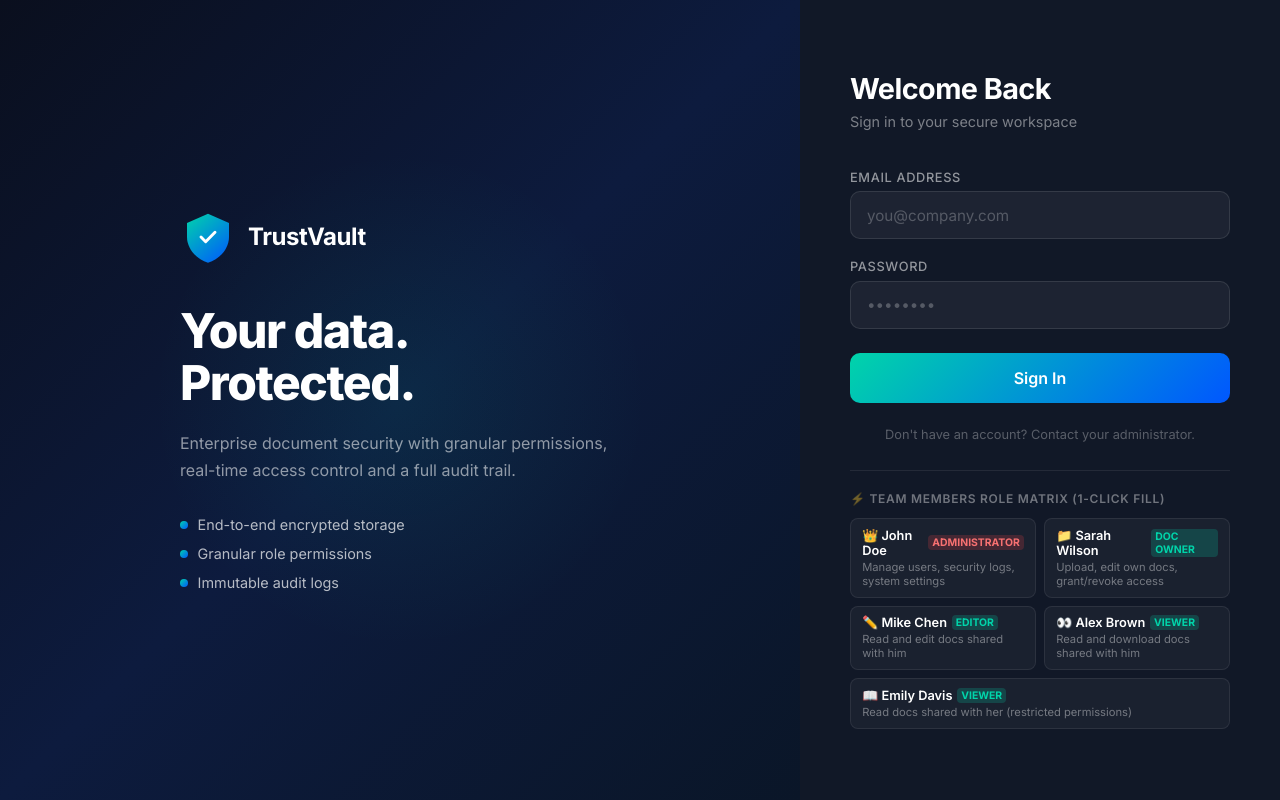
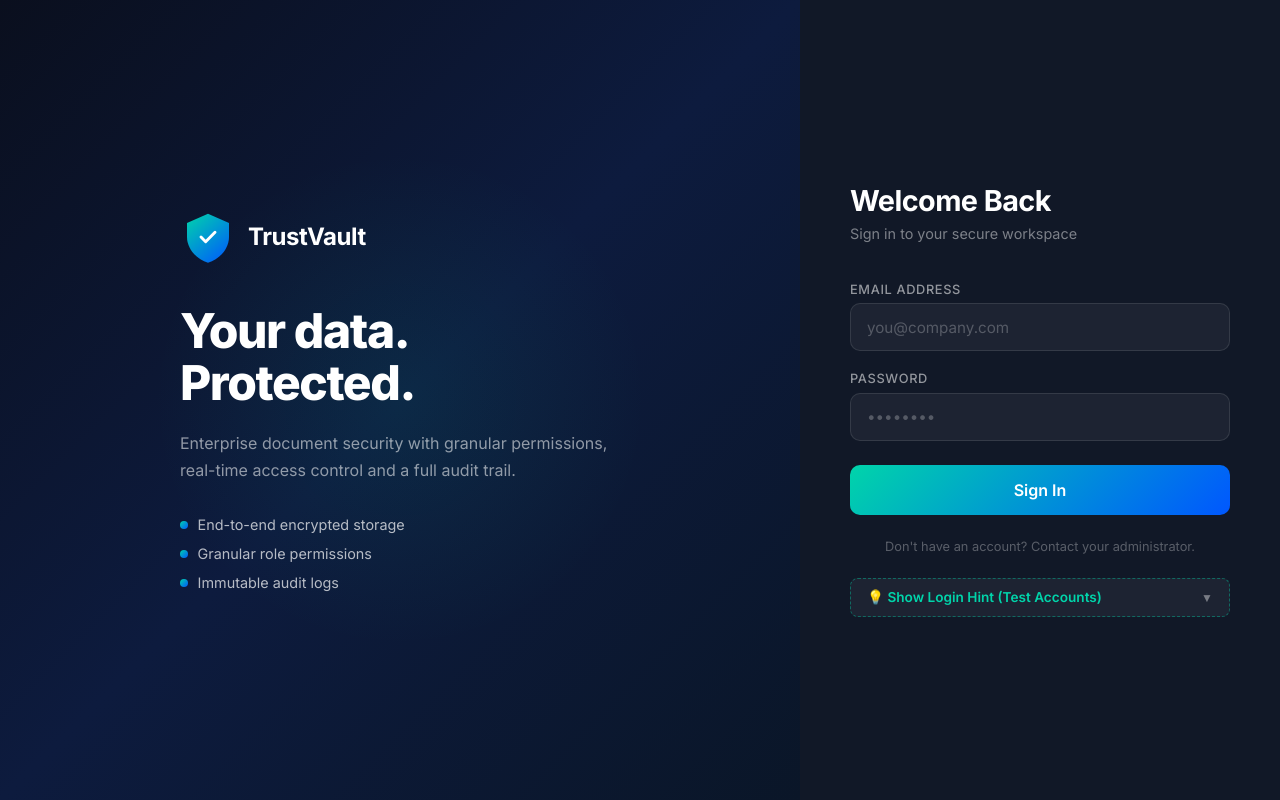
Before and after one commit to shaestashaik21/Trustvault, a Next.js app: page /login in a window 1280 px wide. Built offline with nearby package versions, Linux system fonts and the light colour scheme.

Commit message:
feat: hide role accounts matrix behind interactive Hint button

```diff
--- a/src/app/login/login.module.css
+++ b/src/app/login/login.module.css
@@ -208,10 +208,58 @@
   margin-top: 1.5rem;
 }
 
+.hintContainer {
+  margin-top: 1.5rem;
+}
+
+.hintBtn {
+  width: 100%;
+  background: rgba(255, 255, 255, 0.05);
+  border: 1px dashed rgba(0, 212, 170, 0.4);
+  color: #00d4aa;
+  border-radius: 8px;
+  padding: 0.65rem 1rem;
+  font-size: 0.85rem;
+  font-weight: 600;
+  cursor: pointer;
+  display: flex;
+  align-items: center;
+  justify-content: space-between;
+  transition: all 0.2s;
+  font-family: inherit;
+}
+
+.hintBtn:hover {
+  background: rgba(0, 212, 170, 0.1);
+  border-color: #00d4aa;
+}
+
+.hintArrow {
+  font-size: 0.75rem;
+  color: rgba(255, 255, 255, 0.4);
+}
+
+.demoCreds {
+  font-size: 0.68rem;
+  color: #00d4aa;
+  font-family: monospace;
+  margin-top: 3px;
+  background: rgba(0, 212, 170, 0.08);
+  display: inline-block;
+  padding: 1px 4px;
+  border-radius: 3px;
+}
+
 .demoSwitcher {
-  margin-top: 1.75rem;
-  padding-top: 1.25rem;
+  margin-top: 0.85rem;
+  padding-top: 0.85rem;
   border-top: 1px solid rgba(255,255,255,0.08);
+  animation: fadeIn 0.2s ease-in-out;
+}
+
+@keyframes fadeIn {
+  from { opacity: 0; transform: translateY(-4px); }
+  to { opacity: 1; transform: translateY(0); }
 }
 
 .demoTitle {
--- a/src/app/login/page.tsx
+++ b/src/app/login/page.tsx
@@ -10,6 +10,7 @@ export default function LoginPage() {
   const [password, setPassword] = useState('');
   const [error, setError] = useState('');
   const [loading, setLoading] = useState(false);
+  const [showHint, setShowHint] = useState(false);
 
   async function handleSubmit(e: React.FormEvent) {
     e.preventDefault();
@@ -126,9 +127,21 @@ export default function LoginPage() {
             Don&apos;t have an account? Contact your administrator.
           </p>
 
+          <div className={styles.hintContainer}>
+            <button
+              type="button"
+              id="hint-toggle-btn"
+              className={styles.hintBtn}
+              onClick={() => setShowHint(prev => !prev)}
+            >
+              <span>💡 {showHint ? 'Hide Login Hint' : 'Show Login Hint (Test Accounts)'}</span>
+              <span className={styles.hintArrow}>{showHint ? '▲' : '▼'}</span>
+            </button>
+
+            {showHint && (
               <div className={styles.demoSwitcher}>
                 <div className={styles.demoTitle}>
-              <span>⚡ Team Members Role Matrix (1-Click Fill)</span>
+                  <span>⚡ Team Members Role Matrix (Click to Auto-fill)</span>
                 </div>
                 <div className={styles.demoGrid}>
                   <button
@@ -140,6 +153,7 @@ export default function LoginPage() {
                       👑 John Doe <span className={`${styles.demoBadge} ${styles.badgeAdmin}`}>Administrator</span>
                     </div>
                     <div className={styles.demoEmail}>Manage users, security logs, system settings</div>
+                    <div className={styles.demoCreds}>Pass: Admin@123456</div>
                   </button>
 
                   <button
@@ -151,6 +165,7 @@ export default function LoginPage() {
                       📁 Sarah Wilson <span className={`${styles.demoBadge} ${styles.badgeUser}`}>Doc Owner</span>
                     </div>
                     <div className={styles.demoEmail}>Upload, edit own docs, grant/revoke access</div>
+                    <div className={styles.demoCreds}>Pass: Sarah@123456</div>
                   </button>
 
                   <button
@@ -162,6 +177,7 @@ export default function LoginPage() {
                       ✏️ Mike Chen <span className={`${styles.demoBadge} ${styles.badgeUser}`}>Editor</span>
                     </div>
                     <div className={styles.demoEmail}>Read and edit docs shared with him</div>
+                    <div className={styles.demoCreds}>Pass: Mike@123456</div>
                   </button>
 
                   <button
@@ -173,6 +189,7 @@ export default function LoginPage() {
                       👀 Alex Brown <span className={`${styles.demoBadge} ${styles.badgeUser}`}>Viewer</span>
                     </div>
                     <div className={styles.demoEmail}>Read and download docs shared with him</div>
+                    <div className={styles.demoCreds}>Pass: Alex@123456</div>
                   </button>
 
                   <button
@@ -185,8 +202,11 @@ export default function LoginPage() {
                       📖 Emily Davis <span className={`${styles.demoBadge} ${styles.badgeUser}`}>Viewer</span>
                     </div>
                     <div className={styles.demoEmail}>Read docs shared with her (restricted permissions)</div>
+                    <div className={styles.demoCreds}>Pass: Emily@123456</div>
                   </button>
                 </div>
+              </div>
+            )}
           </div>
         </div>
       </div>
```
Lines whose indentation alone changed are shown as unchanged.
